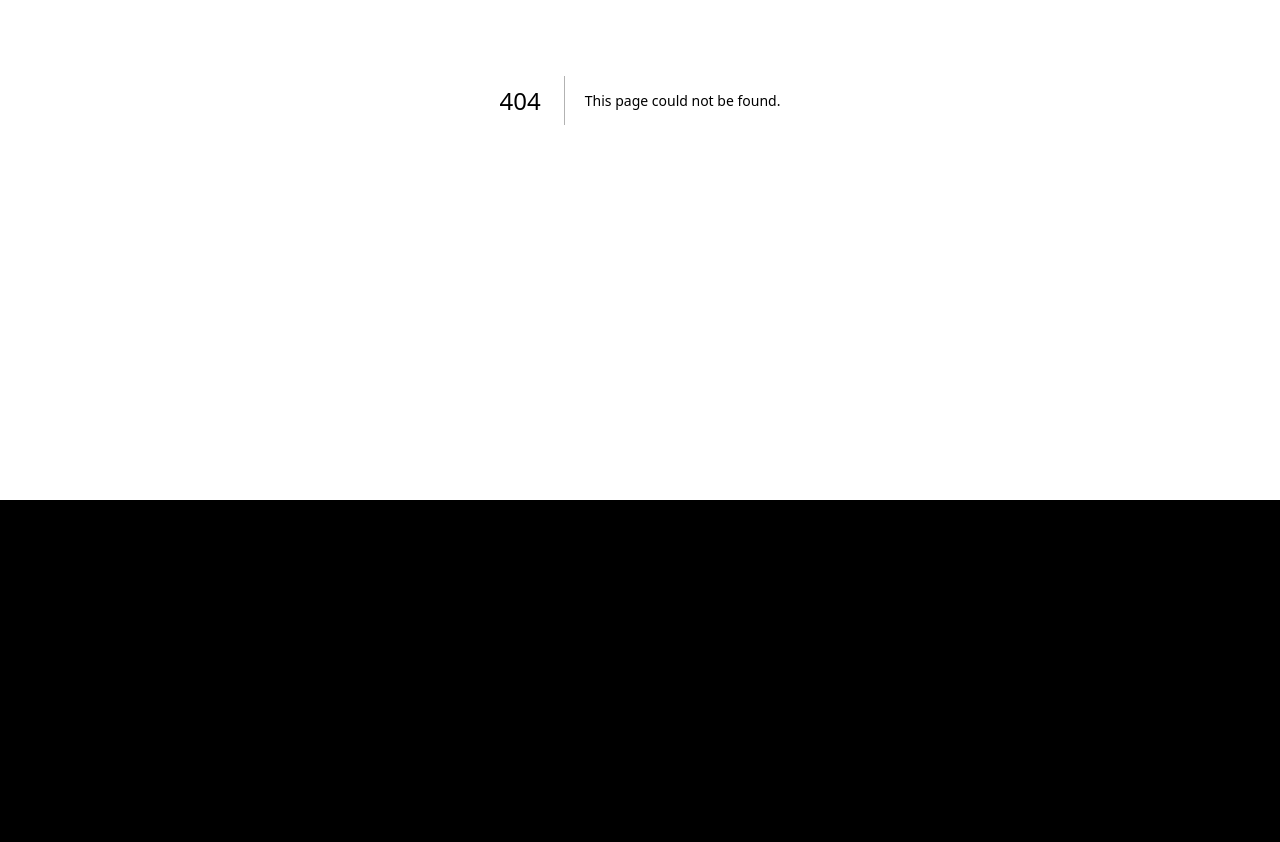
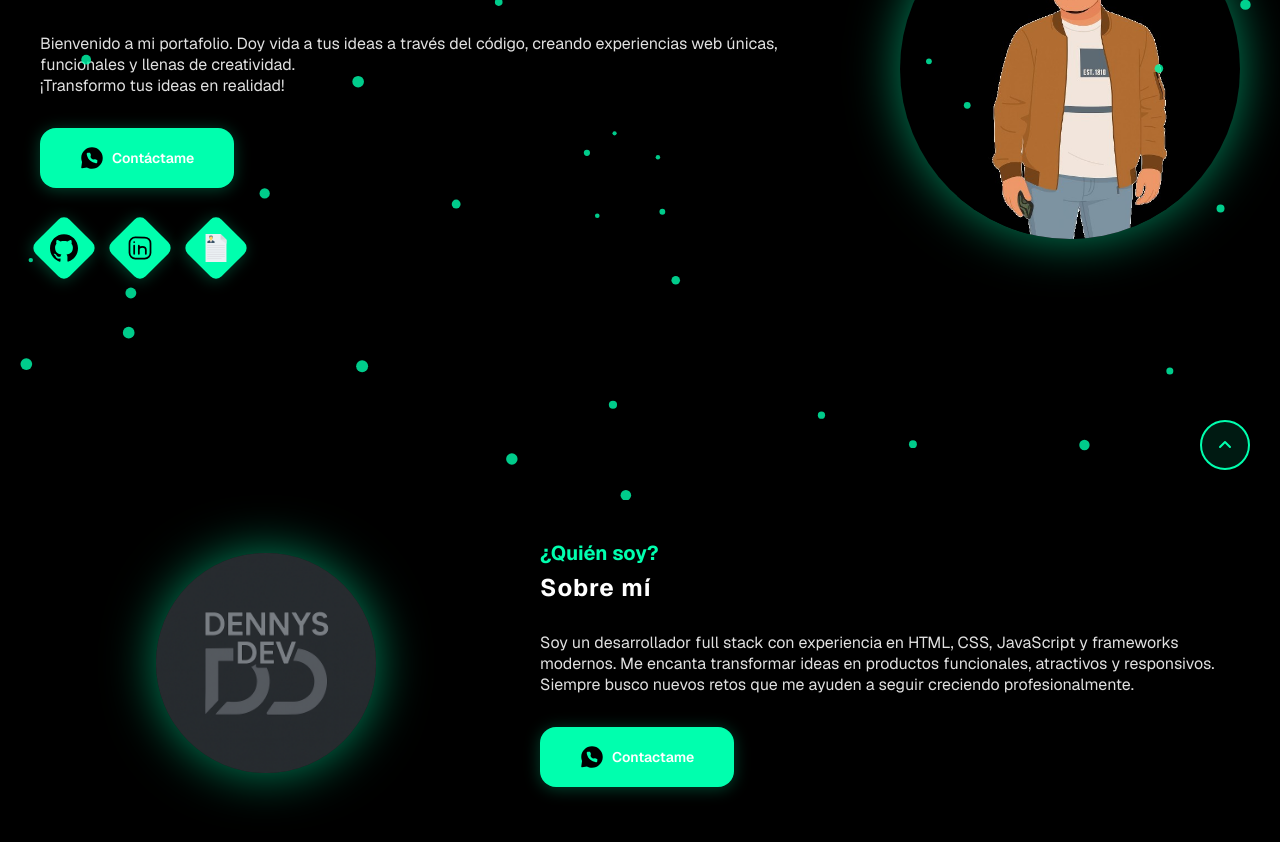
Before and after one commit to dennysmoreira1/portafolio, a Next.js app: page /portafolio/ in a window 1280 px wide. Before the commit this address had no page. Shown: the part 300-1142 px from the top of the page. Before the commit the page ends 800 px from the top, so only its background shows below. Built offline with nearby package versions, Linux system fonts and the light colour scheme.

Commit message:
Corregir rutas de assets para GitHub Pages - usar rutas relativas y agregar basePath

```diff
--- a/next.config.ts
+++ b/next.config.ts
@@ -6,6 +6,7 @@ const nextConfig: NextConfig = {
   },
   output: 'export',
   trailingSlash: true,
+  basePath: '/portafolio',
   images: {
     unoptimized: true,
   },
--- a/src/app/page.tsx
+++ b/src/app/page.tsx
@@ -6,9 +6,9 @@ import styles from "./page.module.css";
 import ParticlesBg from "../components/ParticlesBg";
 
 const socialIcons = [
-  { src: "/github.svg", alt: "GitHub", href: "https://github.com/dennysmoreira1" },
-  { src: "/linkedin.svg", alt: "LinkedIn", href: "https://www.linkedin.com/in/dennys-alejandro-766a64193/" },
-  { src: "/cv.svg", alt: "CV", href: "#" },
+  { src: "./github.svg", alt: "GitHub", href: "https://github.com/dennysmoreira1" },
+  { src: "./linkedin.svg", alt: "LinkedIn", href: "https://www.linkedin.com/in/dennys-alejandro-766a64193/" },
+  { src: "./cv.svg", alt: "CV", href: "#" },
 ];
 
 const skills = [
@@ -46,7 +46,7 @@ export default function Home() {
     e.preventDefault();
     // Crear un enlace temporal para descargar el CV
     const link = document.createElement('a');
-    link.href = '/CV.pdf';
+    link.href = './CV.pdf';
     link.download = 'Dennys_Alejandro_CV.pdf';
     document.body.appendChild(link);
     link.click();
@@ -102,7 +102,7 @@ export default function Home() {
             ¡Transformo tus ideas en realidad!
           </p>
           <a href="https://wa.me/593967328523" className={styles.ctaButton} target="_blank" rel="noopener noreferrer">
-            <Image src="/whatsapp.svg" alt="WhatsApp" width={24} height={24} />
+            <Image src="./whatsapp.svg" alt="WhatsApp" width={24} height={24} />
             Contáctame
           </a>
           <div className={styles.socialIcons}>
@@ -125,7 +125,7 @@ export default function Home() {
           {/* Foto de perfil circular con sombra verde */}
           <div className={styles.profileCircle}>
             <Image
-              src="/profile.jpg"
+              src="./profile.jpg"
               alt="Foto de Dennys Dev"
               width={220}
               height={220}
@@ -143,7 +143,7 @@ export default function Home() {
             {/* Logo circular con DD */}
             <div className={styles.profileCircle}>
               <Image
-                src="/logo.png"
+                src="./logo.png"
                 alt="Logo Dennys Dev"
                 width={180}
                 height={180}
@@ -159,7 +159,7 @@ export default function Home() {
               Soy un desarrollador full stack con experiencia en HTML, CSS, JavaScript y frameworks modernos. Me encanta transformar ideas en productos funcionales, atractivos y responsivos. Siempre busco nuevos retos que me ayuden a seguir creciendo profesionalmente.
             </p>
             <a href="https://wa.me/593967328523" className={styles.ctaButton} target="_blank" rel="noopener noreferrer">
-              <Image src="/whatsapp.svg" alt="WhatsApp" width={24} height={24} />
+              <Image src="./whatsapp.svg" alt="WhatsApp" width={24} height={24} />
               Contactame
             </a>
           </div>
@@ -224,7 +224,7 @@ export default function Home() {
         <div className={styles.projectsGrid}>
           {/* Tarjetas de proyectos de ejemplo */}
           <a href="https://6879a1fdcaf6fc0008485c47--marvelous-crepe-5b3818.netlify.app/login" target="_blank" rel="noopener noreferrer" className={styles.projectCard}>
-            <Image src="/projects/proyecto1.jpg" alt="Panel de Transparencia Municipal" width={180} height={120} />
+            <Image src="./projects/proyecto1.jpg" alt="Panel de Transparencia Municipal" width={180} height={120} />
             <h4>Panel de Transparencia Municipal</h4>
             <div className={styles.projectDescription}>
               <p>
@@ -233,7 +233,7 @@ export default function Home() {
             </div>
           </a>
           <a href="https://sistema-gestion-ventas.netlify.app/" target="_blank" rel="noopener noreferrer" className={styles.projectCard}>
-            <Image src="/projects/proyecto2.jpg" alt="Sistema de Gestión de Ventas" width={180} height={120} />
+            <Image src="./projects/proyecto2.jpg" alt="Sistema de Gestión de Ventas" width={180} height={120} />
             <h4>Sistema de Gestión de Ventas</h4>
             <div className={styles.projectDescription}>
               <p>
@@ -242,7 +242,7 @@ export default function Home() {
             </div>
           </a>
           <a href="https://portal-inmobiliaria.netlify.app/" target="_blank" rel="noopener noreferrer" className={styles.projectCard}>
-            <Image src="/projects/proyecto3.jpg" alt="Portal Inmobiliario" width={180} height={120} />
+            <Image src="./projects/proyecto3.jpg" alt="Portal Inmobiliario" width={180} height={120} />
             <h4>Portal Inmobiliario</h4>
             <div className={styles.projectDescription}>
               <p>
@@ -251,7 +251,7 @@ export default function Home() {
             </div>
           </a>
           <a href="https://687e360661919f00c9b050e7--tienda-automatica.netlify.app/" target="_blank" rel="noopener noreferrer" className={styles.projectCard}>
-            <Image src="/projects/proyecto4.jpg" alt="Tienda Automática" width={180} height={120} />
+            <Image src="./projects/proyecto4.jpg" alt="Tienda Automática" width={180} height={120} />
             <h4>Tienda Automática</h4>
             <div className={styles.projectDescription}>
               <p>
@@ -260,7 +260,7 @@ export default function Home() {
             </div>
           </a>
           <a href="https://google-docs-lite.netlify.app/" target="_blank" rel="noopener noreferrer" className={styles.projectCard}>
-            <Image src="/projects/proyecto5.jpg" alt="Google Docs Lite" width={180} height={120} />
+            <Image src="./projects/proyecto5.jpg" alt="Google Docs Lite" width={180} height={120} />
             <h4>Google Docs Lite</h4>
             <div className={styles.projectDescription}>
               <p>
```
